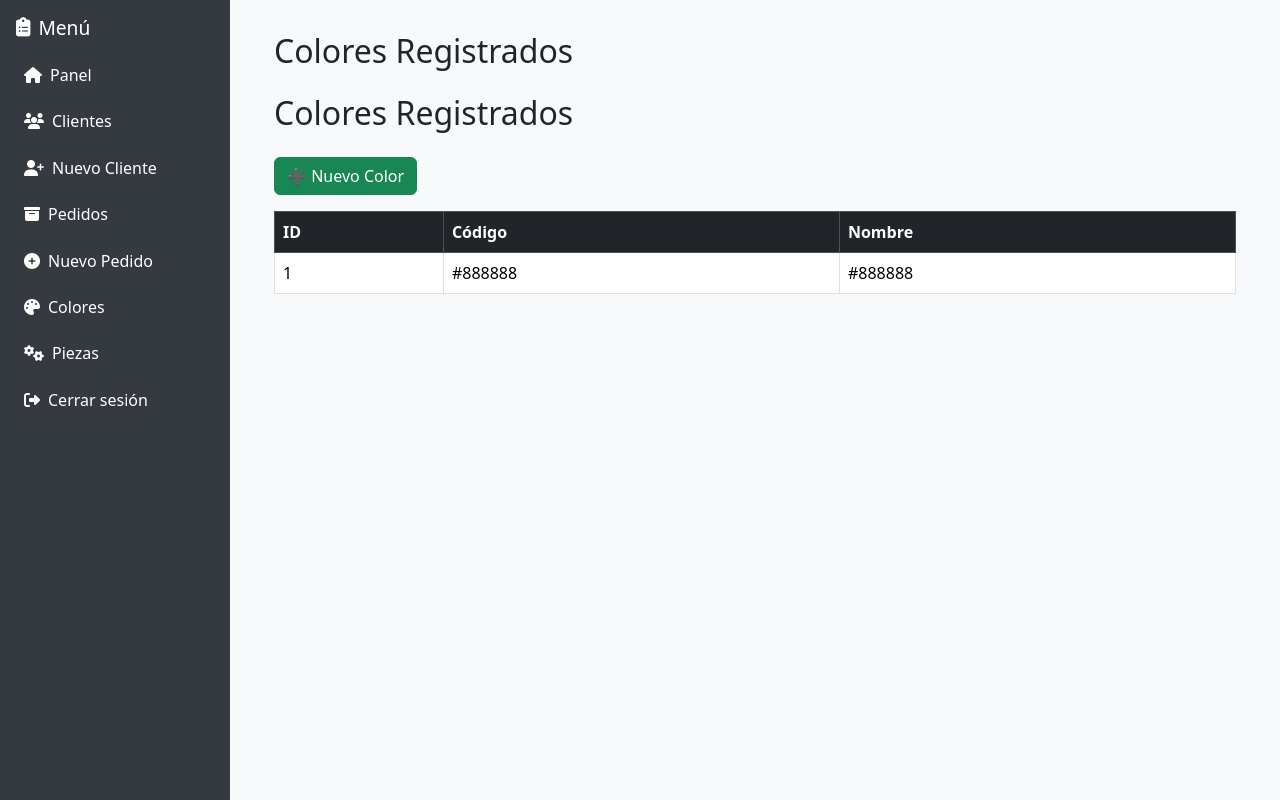
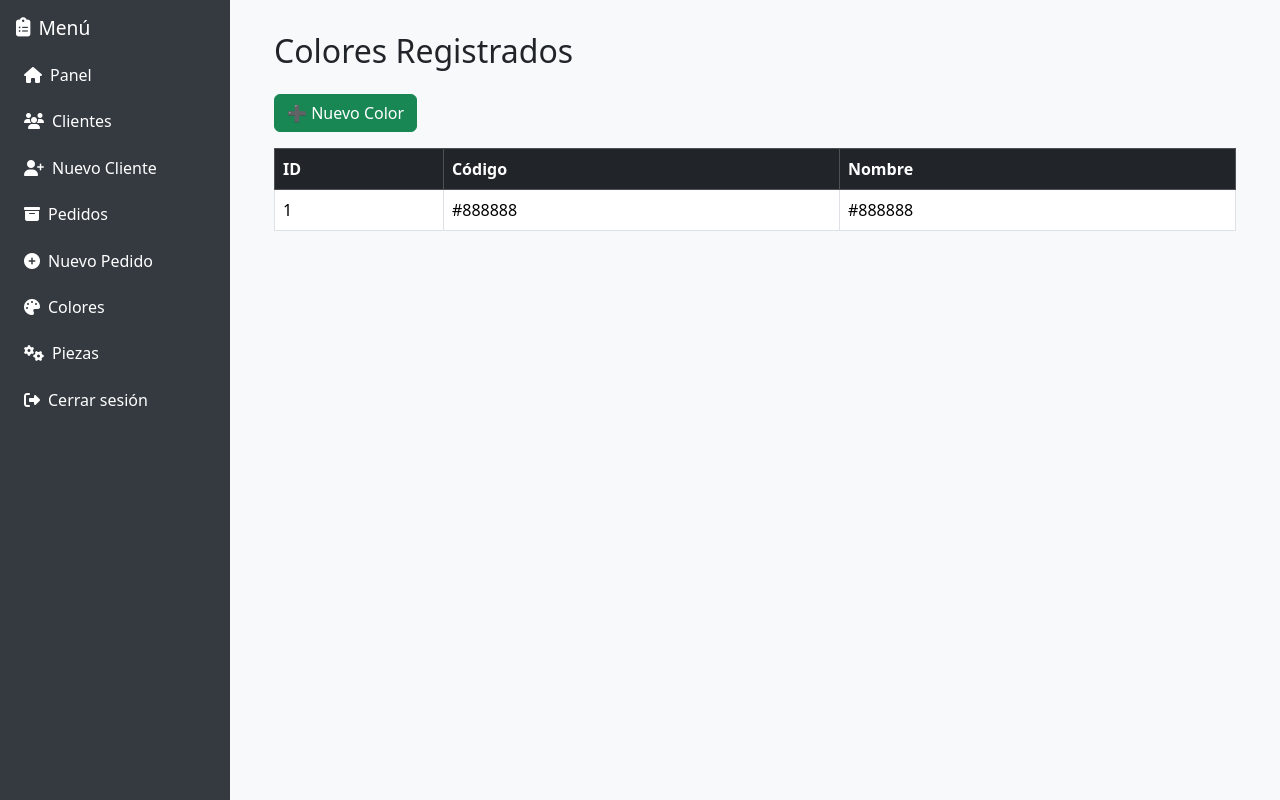
Before and after one commit to julioapb/automatizacion, a Flask app: page /colores in a window 1280 px wide. Run offline with Flask 3, Linux system fonts and the light colour scheme; the visitor is signed in with stand-in values (Sample User, id 1); tables that the repository leaves empty or names only in its code hold one stand-in row (values such as "Sample post").

Commit message:
prueba 5

```diff
--- a/templates/colores.html
+++ b/templates/colores.html
@@ -3,8 +3,6 @@
 
 {% block content %}
 <div class="container">
-
-  <h2 class="mb-4">Colores Registrados</h2>
 
   <h2 class="mb-4">Colores Registrados</h2>
 
```
